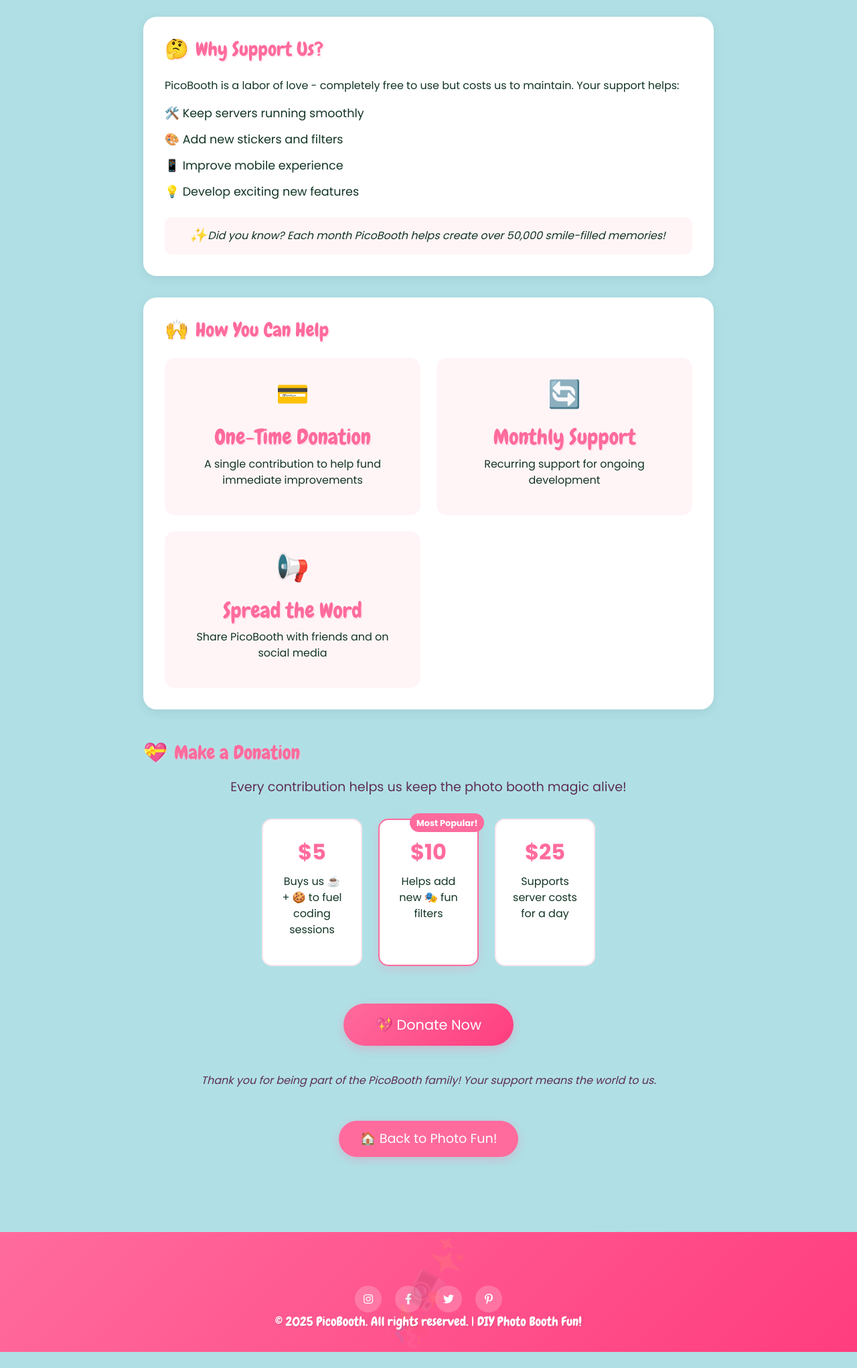
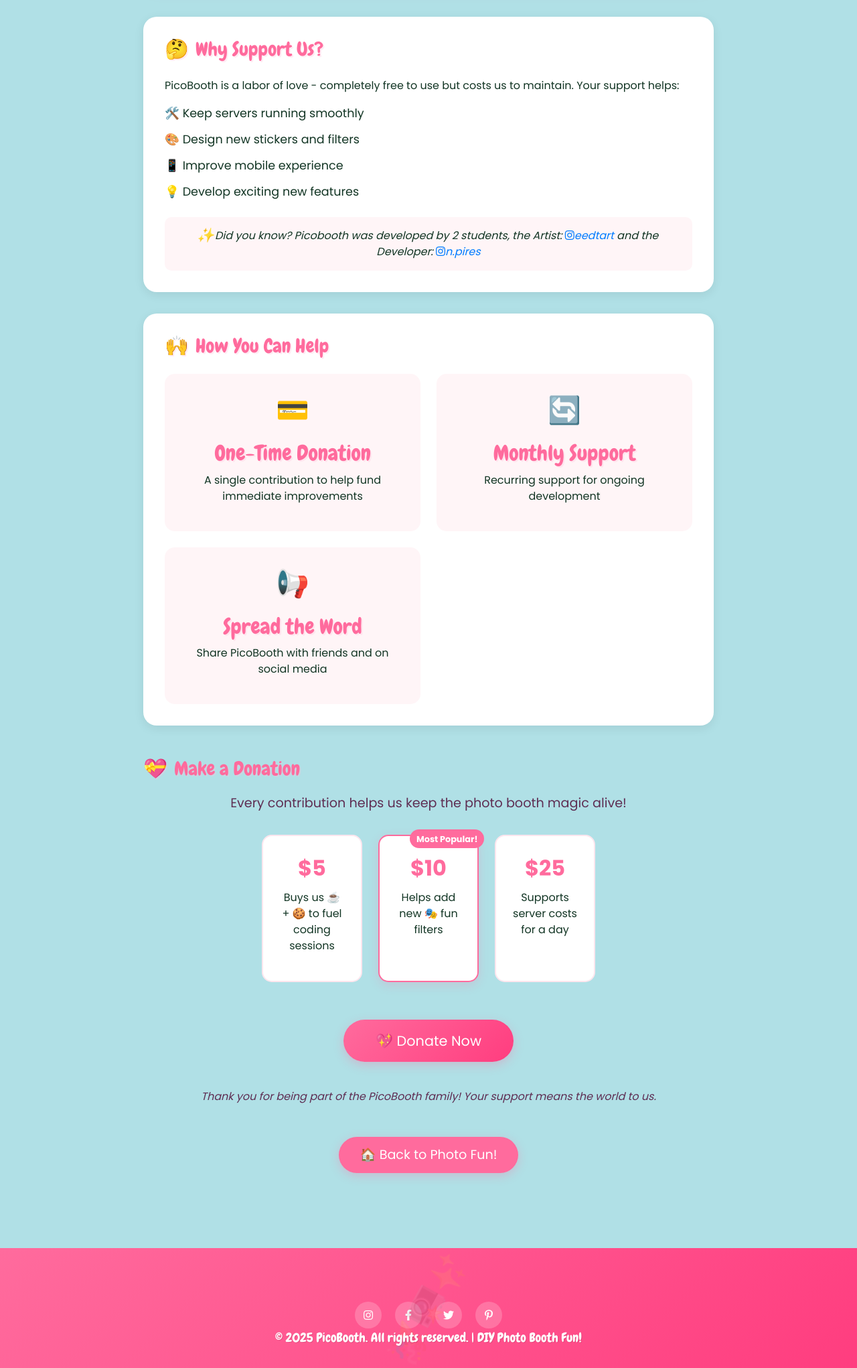
Before and after one commit to nathanpires9/picobooth, a Flask app: page /support in a window 1280 px wide. Shown: the part 350-2392 px from the top of the page at 67% size. Before the commit the page ends 2368 px from the top, so only its background shows below. Run offline with Flask 3, Linux system fonts and the light colour scheme; some libraries are stand-ins or nearby versions.

Commit message:
Added Credits to creators

```diff
--- a/website/templates/more-info.html
+++ b/website/templates/more-info.html
@@ -14,7 +14,7 @@
                 <span class="arrow">▼</span>
             </button>
             <div class="accordion-content" id="picoBoothInfo">
-                <p>PicoBooth is a magical online photo booth that lets you capture moments with playful stickers, dreamy backgrounds, and whimsical filters! Perfect for weddings, parties, or just making everyday moments extra special.</p>
+                <p>PicoBooth is a magical online photo booth that lets you capture moments with playful stickers, dreamy backgrounds, and whimsical filters! All our stickers are custom drawn by artist <a href="https://instagram.com/eedtart" target="_blank">@eedtart</a>. Perfect for weddings, parties, or just making everyday moments extra special.</p>
             </div>
         </div>
 
@@ -27,7 +27,7 @@
             <div class="accordion-content" id="howToUseInfo">
                 <p>1. Click "Start" on our homepage<br>
                 2. Strike a pose and snap your photo<br>
-                3. Decorate with stickers & filters<br>
+                3. Decorate with our custom stickers & filters<br>
                 4. Save or share your creation!</p>
                 <div class="tip-box">💡 Pro Tip: Use on mobile for the best camera experience!</div>
             </div>
@@ -47,7 +47,7 @@
                     </div>
                     <div class="feature-card">
                         <div class="feature-icon">🎨</div>
-                        <p>100+ stickers & effects</p>
+                        <p>100+ custom stickers by <a href="https://instagram.com/eedtart" target="_blank">@eedtart</a></p>
                     </div>
                     <div class="feature-card">
                         <div class="feature-icon">🖼️</div>
--- a/website/templates/support.html
+++ b/website/templates/support.html
@@ -19,12 +19,12 @@
             <p>PicoBooth is a labor of love - completely free to use but costs us to maintain. Your support helps:</p>
             <ul class="emoji-list">
                 <li>🛠️ Keep servers running smoothly</li>
-                <li>🎨 Add new stickers and filters</li>
+                <li>🎨 Design new stickers and filters</li>
                 <li>📱 Improve mobile experience</li>
                 <li>💡 Develop exciting new features</li>
             </ul>
             <div class="fun-fact">
-                <span class="sparkle">✨</span> Did you know? Each month PicoBooth helps create over 50,000 smile-filled memories!
+                <span class="sparkle">✨</span> Did you know? Picobooth was developed by 2 students, the Artist: <a href="https://www.instagram.com/eedtart/follow/#"><i class="fab fa-instagram"></i>eedtart</a> and the Developer: <a href="https://www.instagram.com/n.pires/follow/#"><i class="fab fa-instagram"></i>n.pires</a>
             </div>
         </div>
     </div>
```
